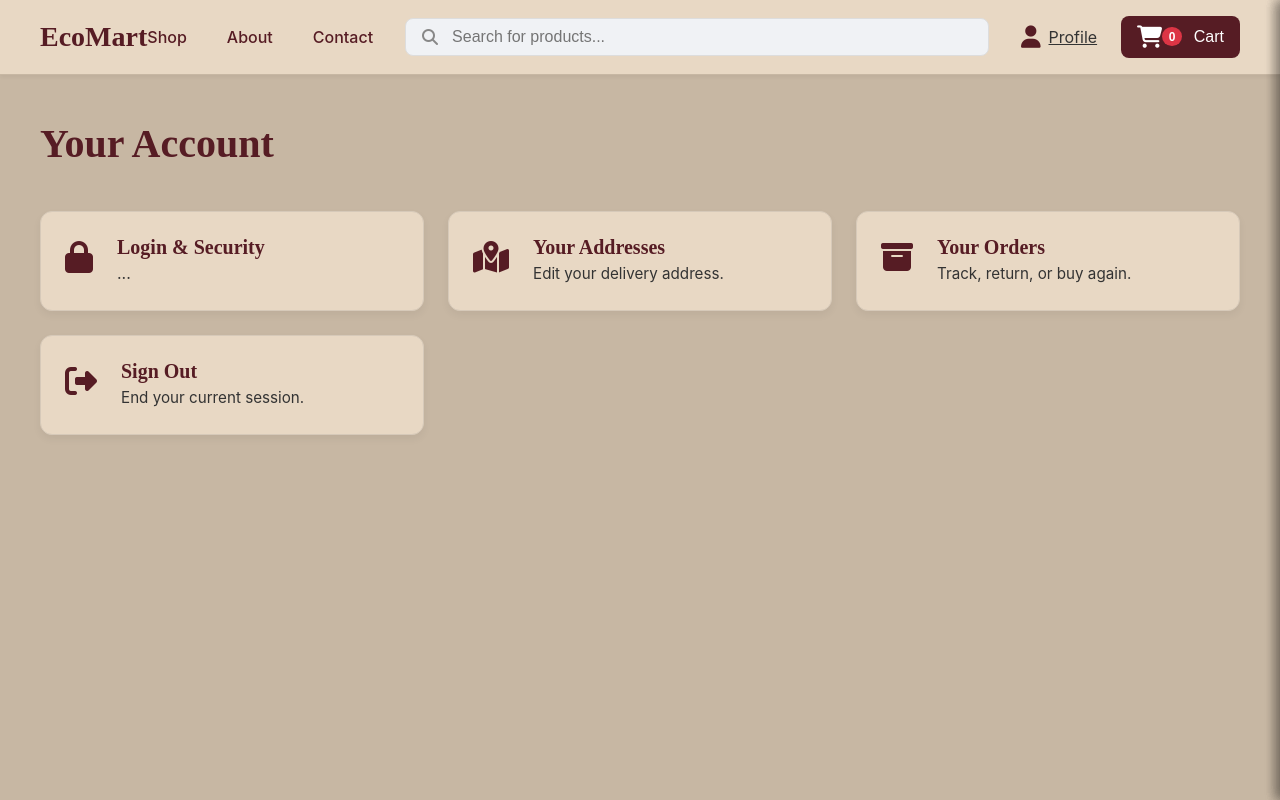
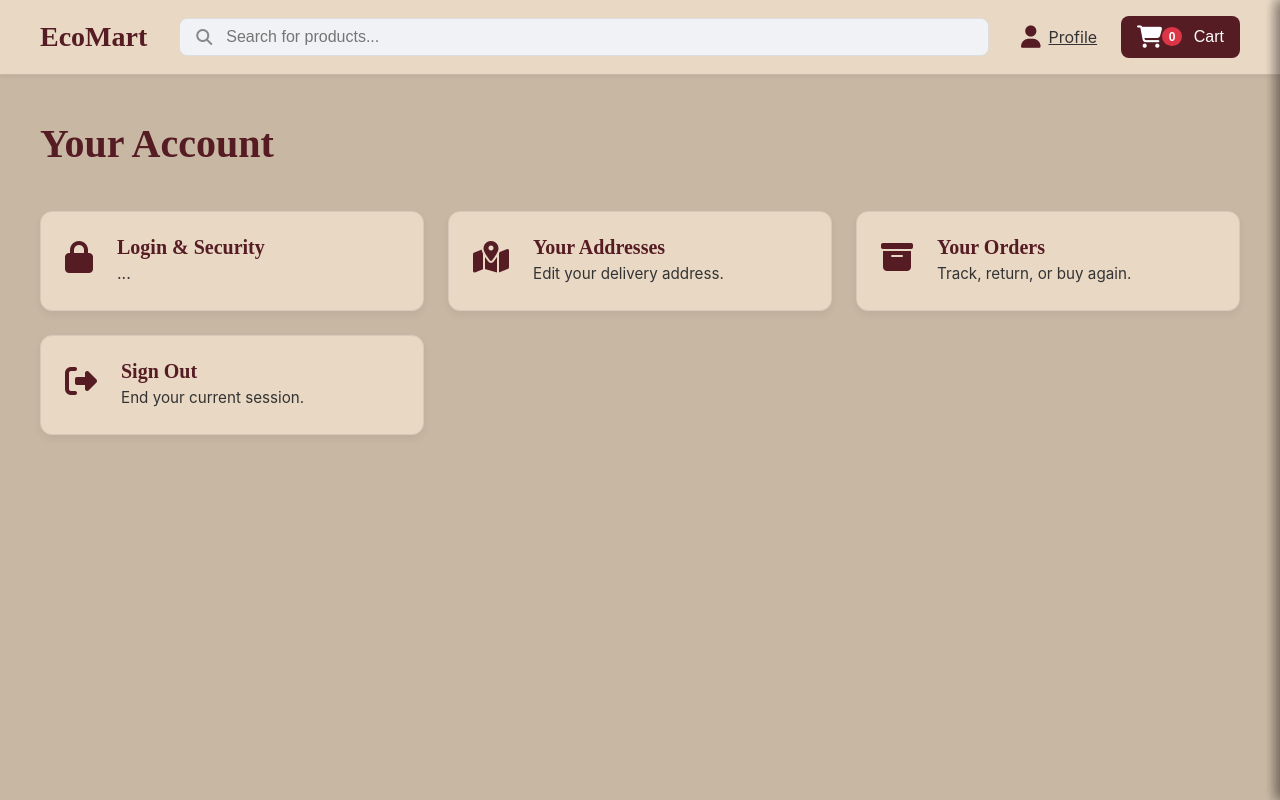
Before and after one commit to hitz-codes/ECOSHELF, a website: page Website2/frontend/account.html in a window 1280 px wide. Drawn offline with Linux system fonts and the light colour scheme.

Commit message:
Remove Shop, About, and Contact navigation links
- Remove Shop, About, Contact links from consumer_home.html
- Remove Shop, About, Contact links from product_detail.html
- Remove Shop, About, Contact links from login_security.html
- Remove Shop, About, Contact links from account.html
- Clean up navigation bar to show only logo and user actions
- Update frontend/ directory with cleaned navigation

```diff
--- a/Website2/frontend/account.html
+++ b/Website2/frontend/account.html
@@ -14,9 +14,7 @@
         <div class="nav-container">
             <a href="consumer_home.html" class="logo">EcoMart</a>
             <div class="nav-links">
-                <a href="consumer_home.html#shop">Shop</a>
-                <a href="#about">About</a>
-                <a href="#contact">Contact</a>
+                <!-- Navigation links removed -->
             </div>
             <div class="search-bar">
                 <i class="fa-solid fa-magnifying-glass"></i>
```
Also changed, not shown: Website2/frontend/consumer_home.html (+1 -3 lines), Website2/frontend/login_security.html (+1 -3 lines), Website2/frontend/product_detail.html (+1 -3 lines), frontend/account.html (+1 -3 lines), frontend/consumer_home.html (+1 -3 lines), frontend/login_security.html (+1 -3 lines), frontend/product_detail.html (+1 -3 lines).
